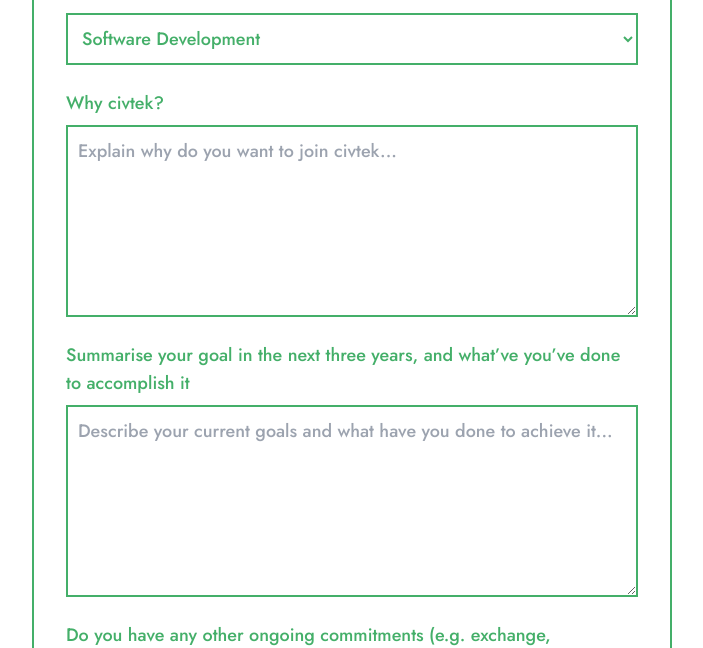
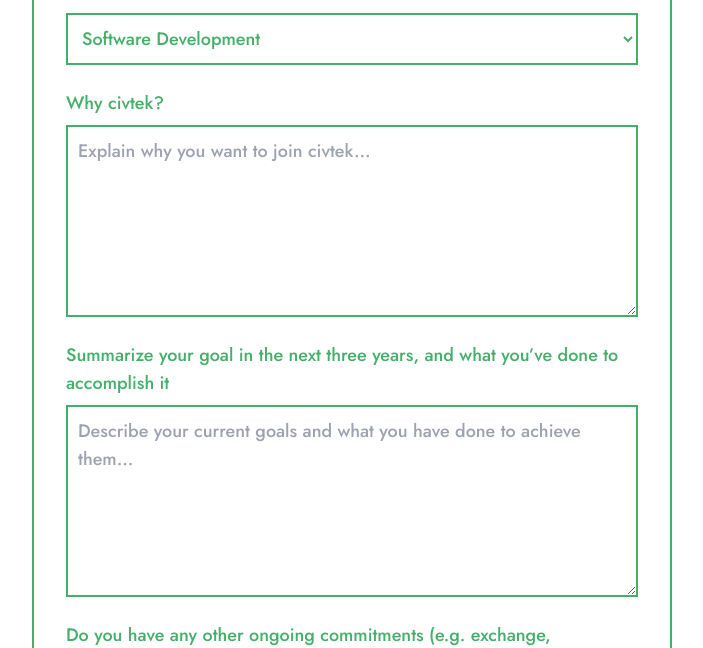
Before and after one commit to civtek/profile, a Next.js app: page /join in a window 1280 px wide. Shown: the part 821-1469 px from the top of the page, without its empty margins (288-991 px from the left). Built offline with nearby package versions, Linux system fonts and the light colour scheme.

Commit message:
finalized form frontend

```diff
--- a/src/pages/join/index.js
+++ b/src/pages/join/index.js
@@ -156,6 +156,7 @@
                     <option>CityU</option>
                     <option>PolyU</option>
                     <option>HKBU</option>
+                    <option>Others</option>
                   </select>
                 </div>
                 <div>
@@ -226,23 +227,22 @@
                   id="message"
                   rows="6"
                   className="bg-transparent focus:outline-none border-2 border-primary text-primary text-lg font-medium block w-full p-2.5"
-                  placeholder="Explain why do you want to join civtek..."
+                  placeholder="Explain why you want to join civtek..."
                 ></textarea>
               </div>
-
               <div className="mb-6">
                 <label
                   htmlFor="message"
                   className="block mb-2 text-lg font-medium text-primary"
                 >
-                  Summarise your goal in the next three years, and what’ve
-                  you’ve done to accomplish it
+                  Summarize your goal in the next three years, and what you’ve
+                  done to accomplish it
                 </label>
                 <textarea
                   id="message"
                   rows="6"
                   className="bg-transparent focus:outline-none border-2 border-primary text-primary text-lg font-medium block w-full p-2.5"
-                  placeholder="Describe your current goals and what have you done to achieve it..."
+                  placeholder="Describe your current goals and what you have done to achieve them..."
                 ></textarea>
               </div>
 
```
